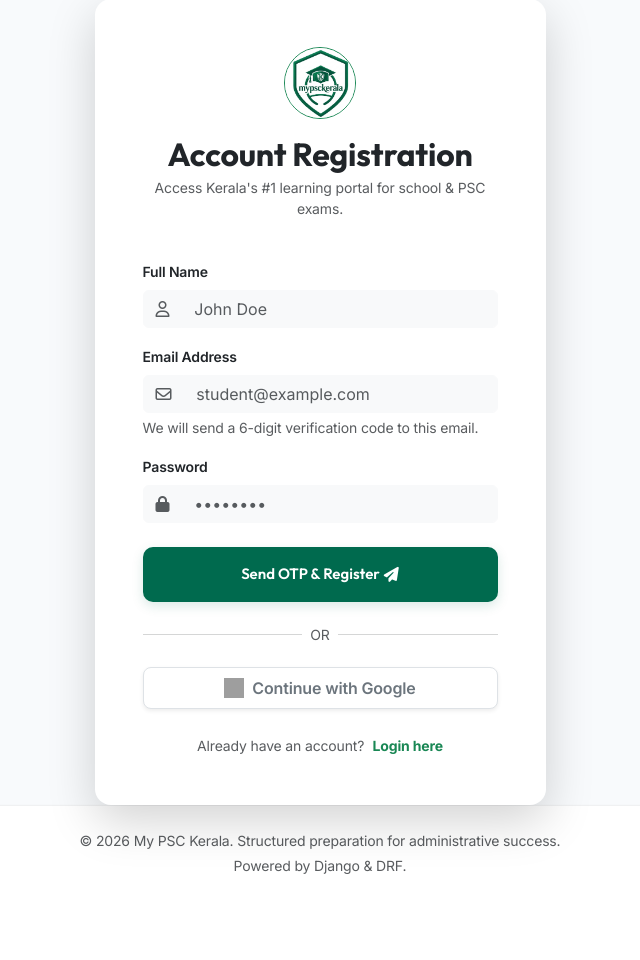
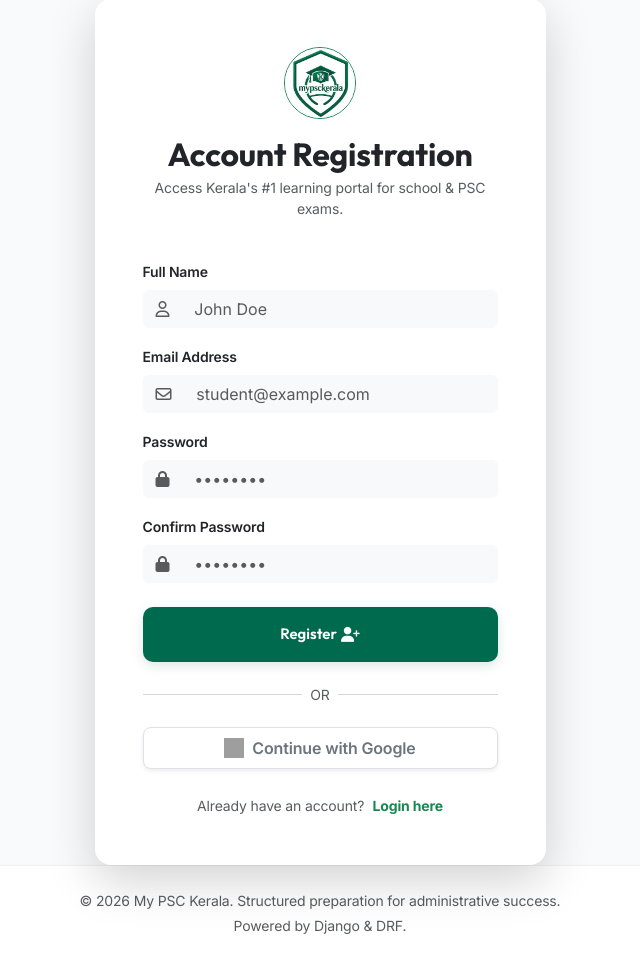
Before and after one commit to abhaympunathil-byte/mypsckerala, a Django app: page /register/ in a window 1280 px wide. Shown: the part 104-1064 px from the top of the page, without its empty margins (320-960 px from the left). Before the commit the page ends 978 px from the top, so only its background shows below. Run offline with Django 5.2, Linux system fonts and the light colour scheme; grey boxes are pictures that could not be loaded.

Commit message:
Update registration flow to remove OTP and use confirm password

```diff
--- a/my_psc_kerala/urls.py
+++ b/my_psc_kerala/urls.py
@@ -4,7 +4,6 @@ from my_psc_kerala import views
 urlpatterns = [
     # Auth paths
     path('register/', views.register_view, name='register'),
-    path('verify-otp/', views.verify_otp_view, name='verify_otp'),
     path('login/', views.login_view, name='login'),
     path('logout/', views.logout_view, name='logout'),
 
--- a/my_psc_kerala/views.py
+++ b/my_psc_kerala/views.py
@@ -35,9 +35,14 @@ def register_view(request):
         full_name = request.POST.get('full_name', '').strip()
         email = request.POST.get('email', '').strip().lower()
         password = request.POST.get('password', '')
+        confirm_password = request.POST.get('confirm_password', '')
 
-        if not full_name or not email or not password:
+        if not full_name or not email or not password or not confirm_password:
             messages.error(request, "All fields are required.")
+            return render(request, 'register.html')
+
+        if password != confirm_password:
+            messages.error(request, "Passwords do not match.")
             return render(request, 'register.html')
 
         try:
@@ -45,102 +50,33 @@ def register_view(request):
             user = PSCUser.objects.filter(email=email).first()
             if user:
                 if user.is_active:
-                    messages.error(request, "This email is already registered and active. Please log in.")
+                    messages.error(request, "This email is already registered. Please log in.")
                     return redirect('login')
                 else:
-                    # Update details for inactive user and send new OTP
+                    # Update details for inactive user and activate
                     user.full_name = full_name
                     user.set_password(password)
+                    user.is_active = True
                     user.save()
             else:
-                # Create inactive user
+                # Create active user
                 user = PSCUser.objects.create_user(
                     email=email,
                     full_name=full_name,
                     password=password,
-                    is_active=False
+                    is_active=True
                 )
 
-            # Generate 6-digit OTP
-            otp = f"{random.randint(100000, 999999)}"
+            # Log the user in
+            login(request, user, backend='my_psc_kerala.auth_backends.EmailAuthBackend')
 
-            # Save or update OTP
-            otp_obj, created = OTPVerification.objects.update_or_create(
-                email=email,
-                defaults={'otp_code': otp, 'is_verified': False, 'created_at': timezone.now()}
-            )
-
-            # Send Email (console by default)
-            send_mail(
-                'Verify Your Account - My PSC Kerala',
-                f'Hello {full_name},\n\nYour OTP for verifying your My PSC Kerala account is: {otp}\n\nThis OTP is valid for 10 minutes.',
-                'noreply@mypsckerala.com',
-                [email],
-                fail_silently=False,
-            )
-
-            # Store email in session to verify
-            request.session['verify_email'] = email
-            messages.success(request, "An OTP has been sent to your email. Please verify.")
-            return redirect('verify_otp')
+            messages.success(request, f"Welcome {user.full_name}! Your account has been created successfully.")
+            return redirect('dashboard')
 
         except Exception as e:
             messages.error(request, f"An error occurred: {str(e)}")
 
     return render(request, 'register.html')
-
-
-def verify_otp_view(request):
-    email = request.session.get('verify_email')
-    if not email:
-        messages.error(request, "No email session found. Please register first.")
-        return redirect('register')
-
-    if request.method == 'POST':
-        otp_code = request.POST.get('otp_code', '').strip()
-
-        if not otp_code:
-            messages.error(request, "Please enter the OTP.")
-            return render(request, 'verify_otp.html', {'email': email})
-
-        # Get latest OTP verification record
-        otp_record = OTPVerification.objects.filter(email=email, is_verified=False).order_by('-created_at').first()
-
-        if not otp_record:
-            messages.error(request, "No OTP record found. Please register again.")
-            return redirect('register')
-
-        if otp_record.is_expired():
-            messages.error(request, "OTP has expired. Please register/request a new one.")
-            return render(request, 'verify_otp.html', {'email': email})
-
-        if otp_record.otp_code == otp_code:
-            # Mark OTP as verified
-            otp_record.is_verified = True
-            otp_record.save()
-
-            # Activate user
-            try:
-                user = PSCUser.objects.get(email=email)
-                user.is_active = True
-                user.save()
-
-                # Log the user in
-                # Specify authentication backend explicitly
-                login(request, user, backend='my_psc_kerala.auth_backends.EmailAuthBackend')
-
-                # Clear session
-                del request.session['verify_email']
-
-                messages.success(request, f"Welcome {user.full_name}! Your account has been verified successfully.")
-                return redirect('dashboard')
-            except PSCUser.DoesNotExist:
-                messages.error(request, "User account not found. Please register again.")
-                return redirect('register')
-        else:
-            messages.error(request, "Invalid OTP. Please try again.")
-
-    return render(request, 'verify_otp.html', {'email': email})
 
 
 def login_view(request):
--- a/templates/register.html
+++ b/templates/register.html
@@ -32,10 +32,9 @@
                             <span class="input-group-text bg-light border-light text-muted"><i class="fa-regular fa-envelope"></i></span>
                             <input type="email" class="form-control bg-light border-light text-dark" id="email" name="email" required placeholder="student@example.com">
                         </div>
-                        <div class="form-text text-muted small mt-1">We will send a 6-digit verification code to this email.</div>
                     </div>
 
-                    <div class="mb-4">
+                    <div class="mb-3">
                         <label for="password" class="form-label text-dark small fw-semibold">Password</label>
                         <div class="input-group">
                             <span class="input-group-text bg-light border-light text-muted"><i class="fa-solid fa-lock"></i></span>
@@ -43,8 +42,16 @@
                         </div>
                     </div>
 
+                    <div class="mb-4">
+                        <label for="confirm_password" class="form-label text-dark small fw-semibold">Confirm Password</label>
+                        <div class="input-group">
+                            <span class="input-group-text bg-light border-light text-muted"><i class="fa-solid fa-lock"></i></span>
+                            <input type="password" class="form-control bg-light border-light text-dark" id="confirm_password" name="confirm_password" required placeholder="••••••••">
+                        </div>
+                    </div>
+
                     <button type="submit" class="btn btn-green w-100 py-3 mb-3">
-                        Send OTP & Register <i class="fa-solid fa-paper-plane ms-1"></i>
+                        Register <i class="fa-solid fa-user-plus ms-1"></i>
                     </button>
 
                     <div class="d-flex align-items-center mb-3">
```
Also changed, not shown: my_psc_kerala/tests.py (+20 -33 lines).
